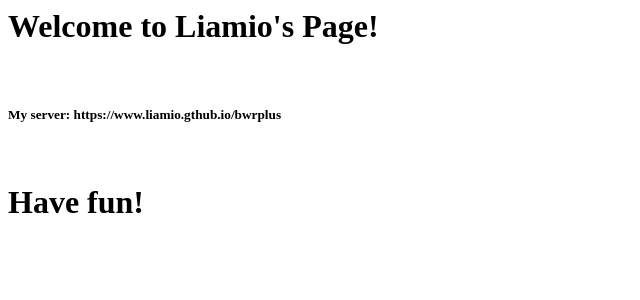
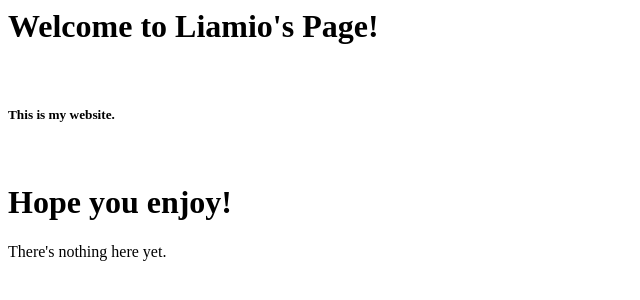
Before and after one commit to liamio/Liamio-s-Page, a plain HTML site: page index.html in a window 1280 px wide. Shown: the whole page, without its empty margins (0-640 px from the left). Drawn offline with Linux system fonts and the light colour scheme.

Commit message:
Update index.html

```diff
--- a/index.html
+++ b/index.html
@@ -1,5 +1,6 @@
 <h1>Welcome to Liamio's Page!</h1>
 <br>
-<h5>My server: https://www.liamio.gthub.io/bwrplus</h5>
+<h5>This is my website.</h5>
 <br>
-<h1>Have fun!</h1>
+<h1>Hope you enjoy!</h1>
+There's nothing here yet.
```
